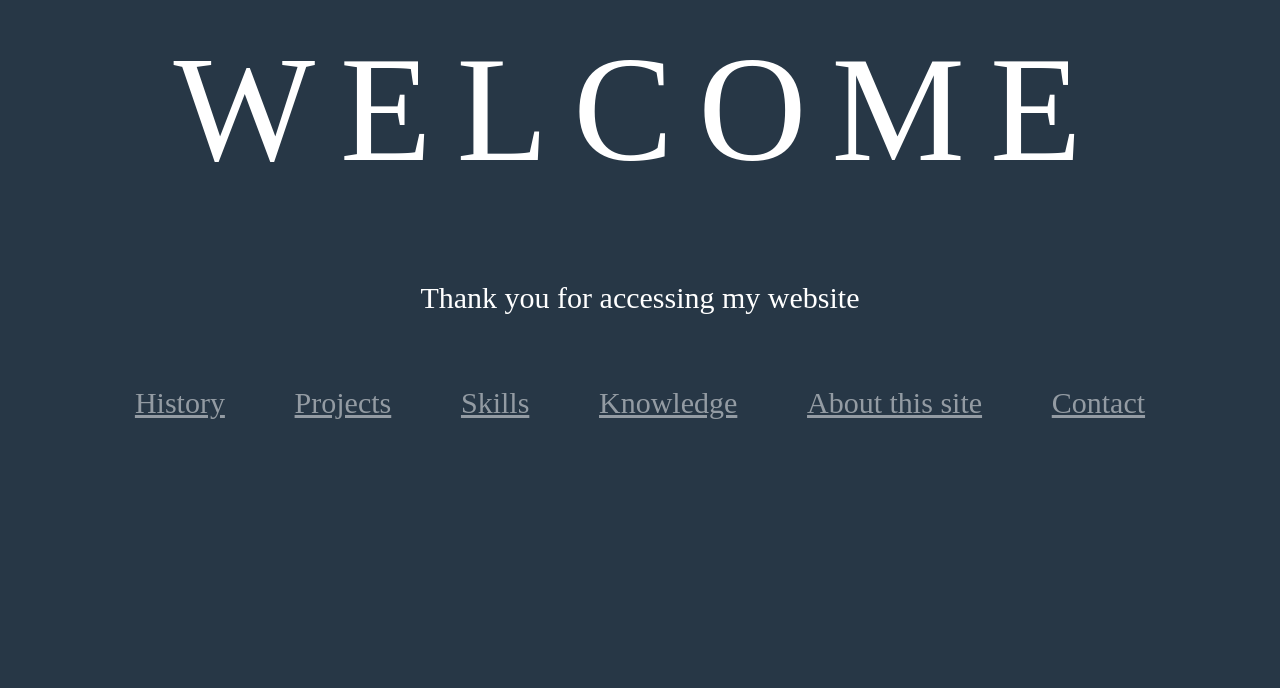
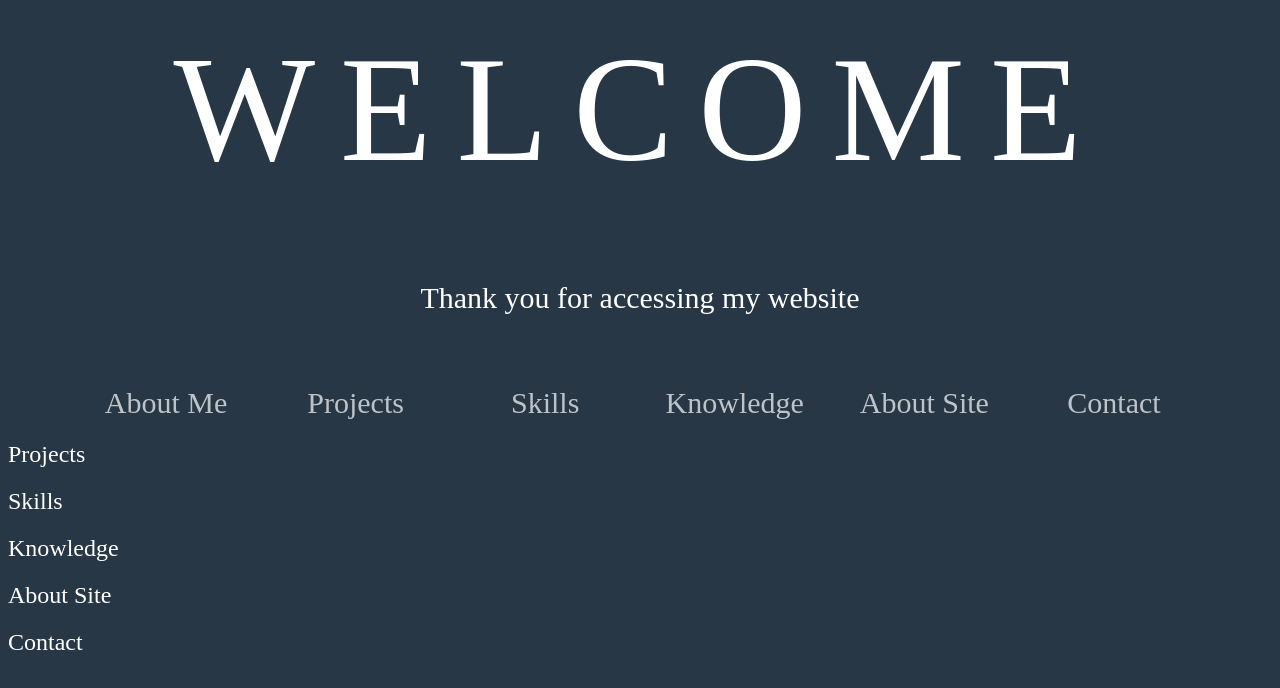
Before and after one commit to brunoleanmedina/BLMWebSite, a React (Create React App) app in the folder bm-website-2/: page / in a window 1280 px wide. Shown: the part 110-798 px from the top of the page. Built offline with nearby package versions, Linux system fonts and the light colour scheme.

Commit message:
Content and ContentList has been created
I created the components "Content" and "ContentList".
Content will be used for contain a large text string and "ContentList" will be used for contains 2 large list

```diff
--- a/bm-website-2/src/App.js
+++ b/bm-website-2/src/App.js
@@ -2,6 +2,7 @@ import React from 'react';
 import Hero from './components/Hero/Hero.jsx';
 import Start from './components/Start/Start.jsx';
 import './styles.scss';
+import Content from './components/Content/Content'
 
 
 function App(){
@@ -10,6 +11,14 @@ function App(){
     <div>
       <Start/>
       <Hero/>
+      <Content title='Projects'/>
+      <Content title='Skills'/>
+      <Content title='Knowledge'/>
+      <Content title='About Site'/>
+      <Content title='Contact '/>
+
+
+
     </div>
   );
 
--- /dev/null
+++ b/bm-website-2/src/components/Content/Content.jsx
@@ -0,0 +1,15 @@
+import React from 'react';
+
+
+
+const Content = ({title}) => {
+
+    return (
+        <section>
+            <h1>{title}</h1>
+        </section>
+    );
+}
+
+
+export default Content
--- /dev/null
+++ b/bm-website-2/src/components/Content/ContentList.jsx
@@ -0,0 +1,3 @@
+import React from 'react';
+
+export default ContetnList
--- /dev/null
+++ b/bm-website-2/src/components/Content/_Content.scss
@@ -0,0 +1,9 @@
+section{
+    display: flex;
+    flex-direction: row;
+    justify-content: flex-start;
+    align-items: flex-start;
+    width: 90%;
+    margin: 5% 5% 0% 5%;
+
+}
--- a/bm-website-2/src/components/PushButtons/PushButtons.jsx
+++ b/bm-website-2/src/components/PushButtons/PushButtons.jsx
@@ -1,25 +1,20 @@
-import React from 'react';
+import React, {useState} from 'react';
 
 
+const PushButtons = ({content}) =>{
 
-const PushButtons = () =>{
+    const [enabled, setEnabled] = useState(true)
+    const className = enabled ? "" : "disabled"
 
     return (
 
 
         <div id="divButton">
 
-            <button className="change">History</button>
-            <button className="change">Projects</button>
-            <button className="change">Skills</button>
-            <button className="change">Knowledge</button>
-            <button className="change">About this site</button>
-            <button className="change">Contact</button>
+            <button  className={className}  onClick={() => setEnabled(!enabled)} >{content}</button>
+
         </div>
     );
 }
-document.querySelectorAll("button").forEach(button =>{
-    button.addEventListener('click', () =>
-    button.classList.toggle("change"));
-});
+
 export default PushButtons;
--- a/bm-website-2/src/components/PushButtons/_PushButton.scss
+++ b/bm-website-2/src/components/PushButtons/_PushButton.scss
@@ -1,20 +1,12 @@
-#divButton{
-    display: flex;
-    flex-direction: row;
-    justify-content: space-evenly;
-    align-items: center;
-    width: 100%;
-    height: auto;
+button.disabled{
+    opacity: 1;
+    text-decoration: underline;
 }
-.change{
-    opacity: 0.5;
-}
-
 button{
+    opacity: 0.7;
     font-size: 30px;
     border-radius: 0px;
     border: 0px;
     cursor: pointer;
-    text-decoration: underline;
 
 }
--- a/bm-website-2/src/components/Start/Start.jsx
+++ b/bm-website-2/src/components/Start/Start.jsx
@@ -5,14 +5,21 @@ import PushButtons from '../PushButtons/PushButtons.jsx';
 
 const Start = () => {
 
+
     return (
 
         <section id="startSection">
 
             <h1 id="welcomeH1">WELCOME</h1>
             <p id="welcomeP">Thank you for accessing my website</p>
-
-            <PushButtons/>
+            <div id="divButton">
+                <PushButtons content="About Me"/>
+                <PushButtons content="Projects"/>
+                <PushButtons content="Skills"/>
+                <PushButtons content="Knowledge"/>
+                <PushButtons content="About Site"/>
+                <PushButtons content="Contact"/>
+            </div>
 
 
         </section>
--- a/bm-website-2/src/components/Start/_Start.scss
+++ b/bm-website-2/src/components/Start/_Start.scss
@@ -22,3 +22,12 @@
     margin-bottom: 70px;
 
 }
+
+#divButton{
+    display: flex;
+    flex-direction: row;
+    justify-content: space-evenly;
+    align-items: center;
+    width: 100%;
+    height: auto;
+}
--- a/bm-website-2/src/styles.css
+++ b/bm-website-2/src/styles.css
@@ -19,34 +19,17 @@ img {
   font-size: 30px;
 }
 
-#divButton {
-  display: -webkit-box;
-  display: -ms-flexbox;
-  display: flex;
-  -webkit-box-orient: horizontal;
-  -webkit-box-direction: normal;
-      -ms-flex-direction: row;
-          flex-direction: row;
-  -webkit-box-pack: space-evenly;
-      -ms-flex-pack: space-evenly;
-          justify-content: space-evenly;
-  -webkit-box-align: center;
-      -ms-flex-align: center;
-          align-items: center;
-  width: 100%;
-  height: auto;
-}
-
-.change {
-  opacity: 0.5;
+button.disabled {
+  opacity: 1;
+  text-decoration: underline;
 }
 
 button {
+  opacity: 0.7;
   font-size: 30px;
   border-radius: 0px;
   border: 0px;
   cursor: pointer;
-  text-decoration: underline;
 }
 
 #startSection {
@@ -79,14 +62,7 @@ button {
   margin-bottom: 70px;
 }
 
-* {
-  font-family: Raleway;
-  font-weight: 100;
-  color: white;
-  background-color: #273746;
-}
-
-* section {
+#divButton {
   display: -webkit-box;
   display: -ms-flexbox;
   display: flex;
@@ -94,13 +70,20 @@ button {
   -webkit-box-direction: normal;
       -ms-flex-direction: row;
           flex-direction: row;
-  -webkit-box-pack: start;
-      -ms-flex-pack: start;
-          justify-content: flex-start;
-  -webkit-box-align: start;
-      -ms-flex-align: start;
-          align-items: flex-start;
-  width: 90%;
-  margin: 5% 5% 0% 5%;
+  -webkit-box-pack: space-evenly;
+      -ms-flex-pack: space-evenly;
+          justify-content: space-evenly;
+  -webkit-box-align: center;
+      -ms-flex-align: center;
+          align-items: center;
+  width: 100%;
+  height: auto;
+}
+
+* {
+  font-family: Raleway;
+  font-weight: 100;
+  color: white;
+  background-color: #273746;
 }
 /*# sourceMappingURL=styles.css.map */
--- a/bm-website-2/src/styles.scss
+++ b/bm-website-2/src/styles.scss
@@ -3,15 +3,7 @@
 @import "../src/components/Start/Start";
 *{
 
-section{
-    display: flex;
-    flex-direction: row;
-    justify-content: flex-start;
-    align-items: flex-start;
-    width: 90%;
-    margin: 5% 5% 0% 5%;
 
-}
 
     font: {
         family: Raleway;
```
Also changed, not shown: 1 other file (tests, documents, lock files or other folders).
